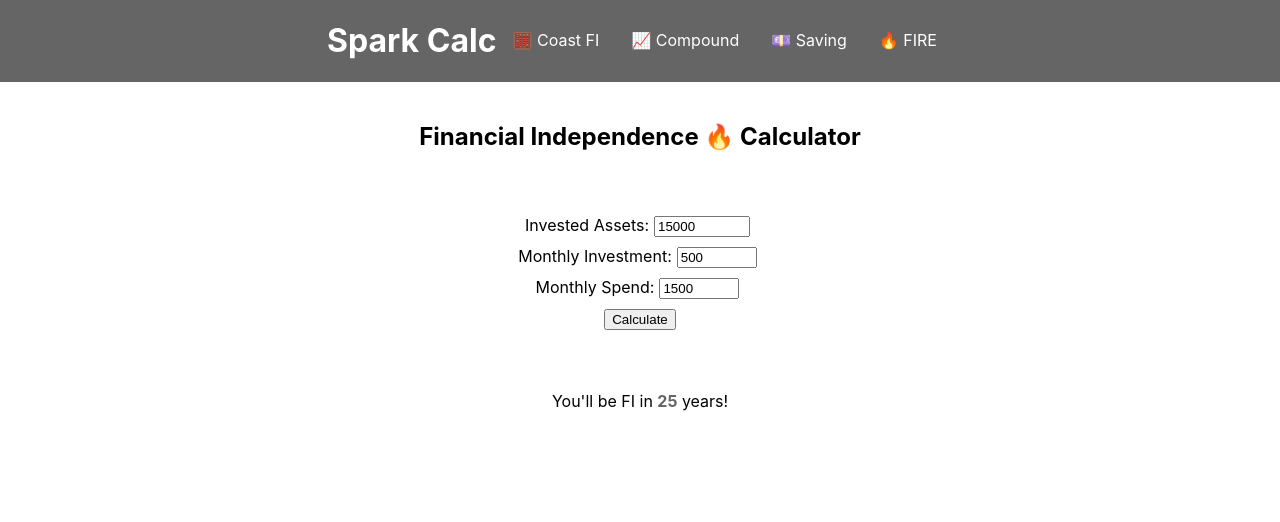
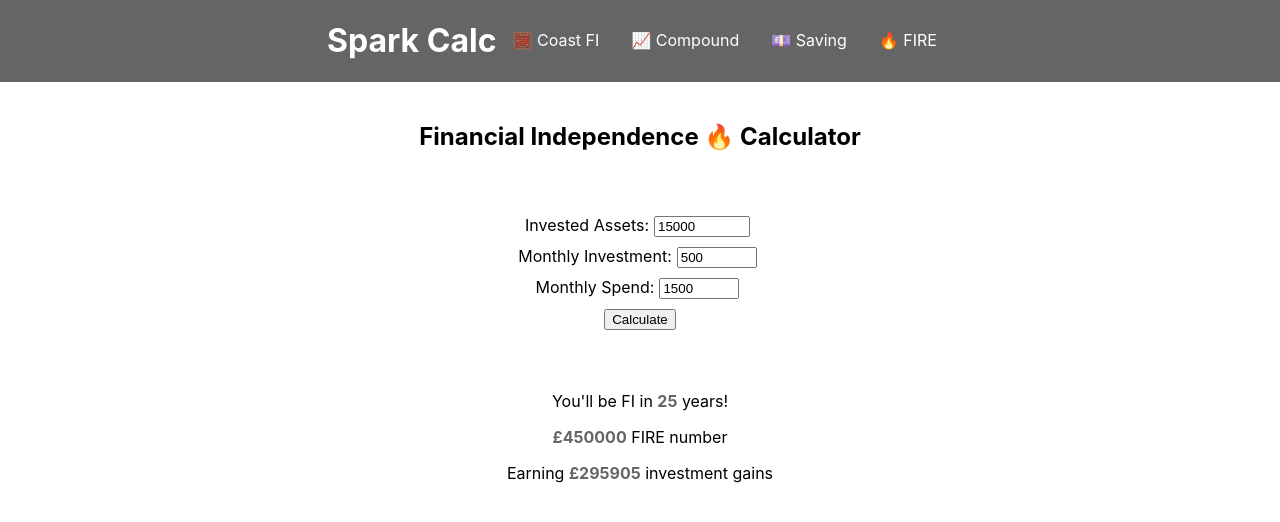
Before and after one commit to nyakeh/spark-calc, a React (Create React App) app: page /fire in a window 1280 px wide. Shown: the top 522 px of the page. Built offline with nearby package versions, Linux system fonts and the light colour scheme.

Commit message:
Display the calculated fire  target and interest earned by investments made during the term.

```diff
--- a/src/Fire.tsx
+++ b/src/Fire.tsx
@@ -6,22 +6,26 @@ function Fire() {
 	const [monthlyInvestment, setMonthlyInvestment] = useState(500);
 	const [monthlySpend, setMonthlySpend] = useState(1500);
 	const [yearsUntilFire, setYearsUntilFire] = useState(25);
+	const [fireNumber, setFireNumber] = useState(450000);
+	const [interestEarned, setInterestEarned] = useState(295905);
 
 	const reCalculate = (event: any) => {
 		event.preventDefault();
 
-		let fireNumber = monthlySpend * 12 * 25;
+		let fireTarget = monthlySpend * 12 * 25;
 		let annualContribution = monthlyInvestment * 12;
 		let tempNetWorth = investedAssets;
-		let count = 0;
+		let yearCount = 0;
 
-		while (tempNetWorth < fireNumber) {
+		while (tempNetWorth < fireTarget) {
 			let futureValue = tempNetWorth * Math.pow(1.07, 1);
 			tempNetWorth = futureValue + annualContribution;
-			count++;
+			yearCount++;
 		}
 
-		setYearsUntilFire(count);
+    setFireNumber(fireTarget);
+		setYearsUntilFire(yearCount);
+    setInterestEarned(tempNetWorth - (investedAssets + (annualContribution*yearCount)));
 	};
 
 	return (
@@ -52,6 +56,12 @@ function Fire() {
 				<p>
 					You'll be FI in <span>{yearsUntilFire}</span> years!
 				</p>
+				<p>
+					<span>£{fireNumber}</span> FIRE number
+				</p>
+				<p>
+					Earning <span>£{interestEarned.toFixed(0)}</span> investment gains
+				</p>
 			</section>
 		</div>
 	);
```
